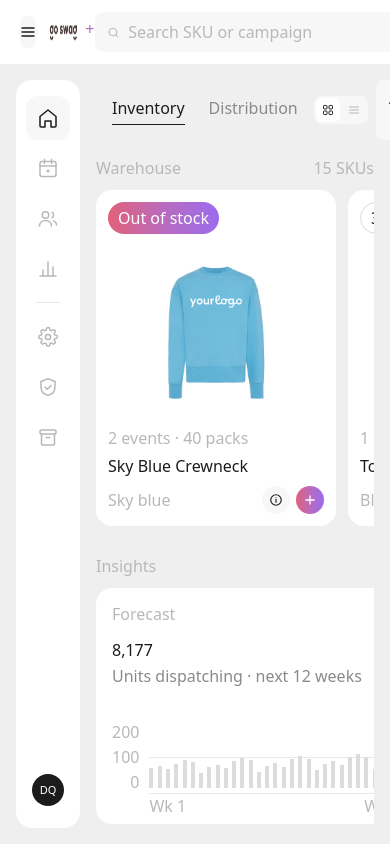
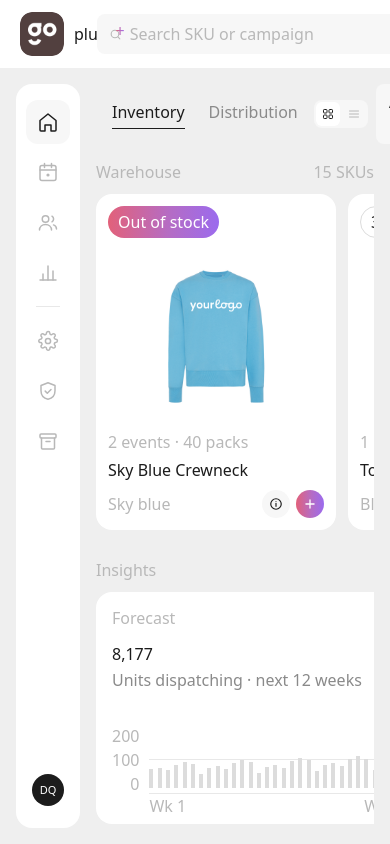
Before and after one commit to quillbamburai/go-swag, a Next.js app: page / in a window 390 px wide. Built offline with nearby package versions, Linux system fonts and the light colour scheme.

Commit message:
Header: swap wordmark for the box logo
Replaces the full "go swag" wordmark and the hamburger button with the
square brand mark at 44px, followed by "plus" and the gradient +.
Matches the header in the BUILT — Distribution (v4) Figma frame.

```diff
--- a/components/layout/app-header.tsx
+++ b/components/layout/app-header.tsx
@@ -11,25 +11,28 @@ export function AppHeader() {
   return (
     <header className="flex shrink-0 items-center justify-between gap-4 px-5 py-3" style={{ background: GREY.panel }}>
       <div className="flex items-center gap-3">
-        <button
-          type="button"
-          aria-label="Open menu"
-          className="flex h-8 w-8 items-center justify-center rounded-lg"
-          style={{ background: GREY.well, color: GREY.text }}
-        >
-          <svg width="16" height="16" viewBox="0 0 24 24" fill="none" stroke="currentColor" strokeWidth="2">
-            <path d="M3 6h18M3 12h18M3 18h18" strokeLinecap="round" />
-          </svg>
-        </button>
-        <h1 className="flex items-center gap-1.5">
+        {/* Box mark carries the brand; "plus" names the tier beside it. */}
+        <h1 className="flex items-center gap-2.5">
           <Image
-            src="/logo/go-swag-primary-logo-dark-4x.png"
+            src="/logo/swag-logo-box.png"
             alt="Go Swag"
-            width={2540}
-            height={777}
+            width={128}
+            height={128}
             priority
-            className="h-[22px] w-auto"
+            className="h-11 w-11 rounded-xl"
           />
+          <span
+            style={{
+              fontFamily: "var(--font-family-display)",
+              fontWeight: "var(--font-weight-semibold)",
+              fontSize: "var(--text-h6-size)",
+              lineHeight: "var(--text-h6-line-height)",
+              letterSpacing: "var(--letter-spacing-normal)",
+              color: GREY.text,
+            }}
+          >
+            plus
+          </span>
           <span
             aria-label="Plus"
             className="relative -top-[3px] bg-clip-text"
```
